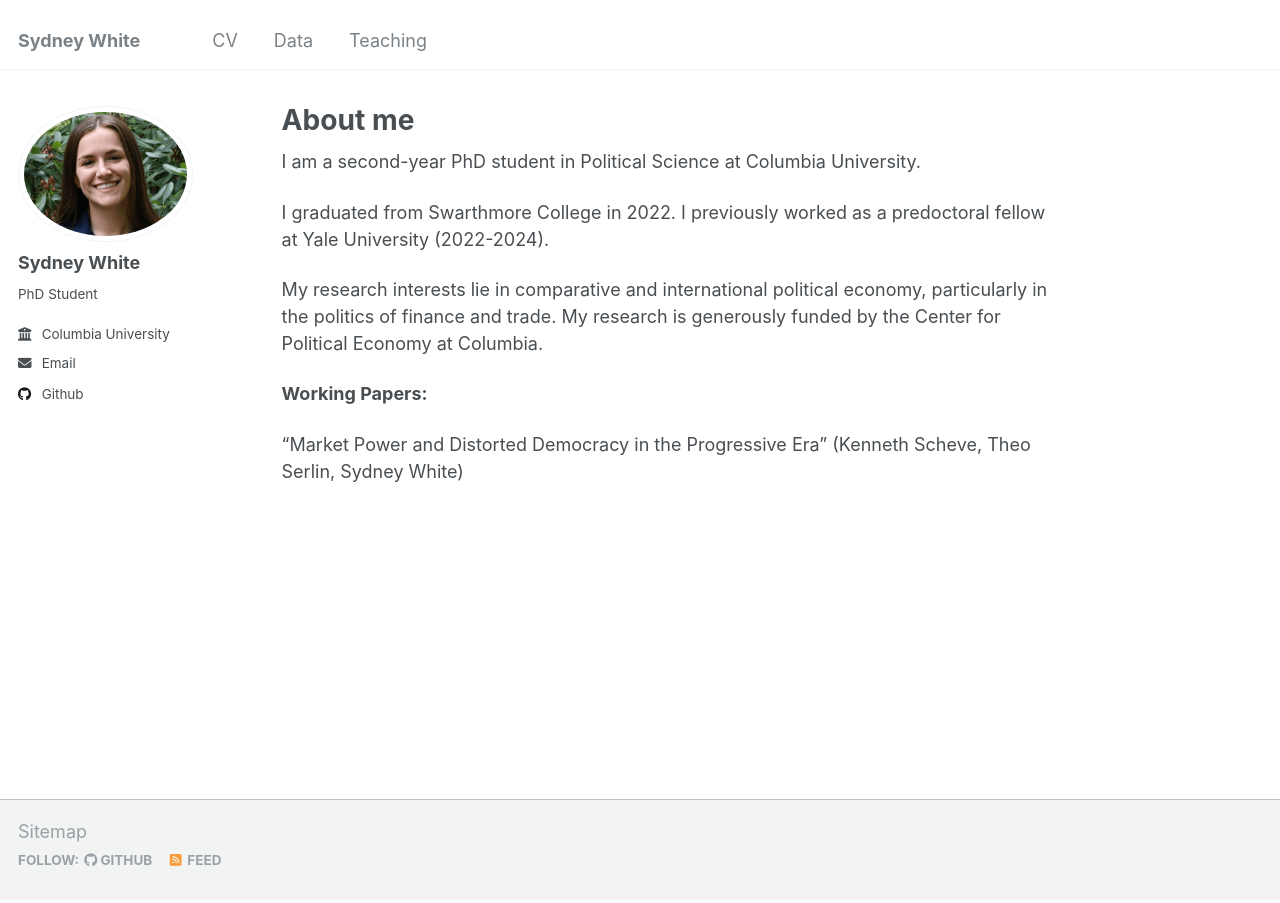
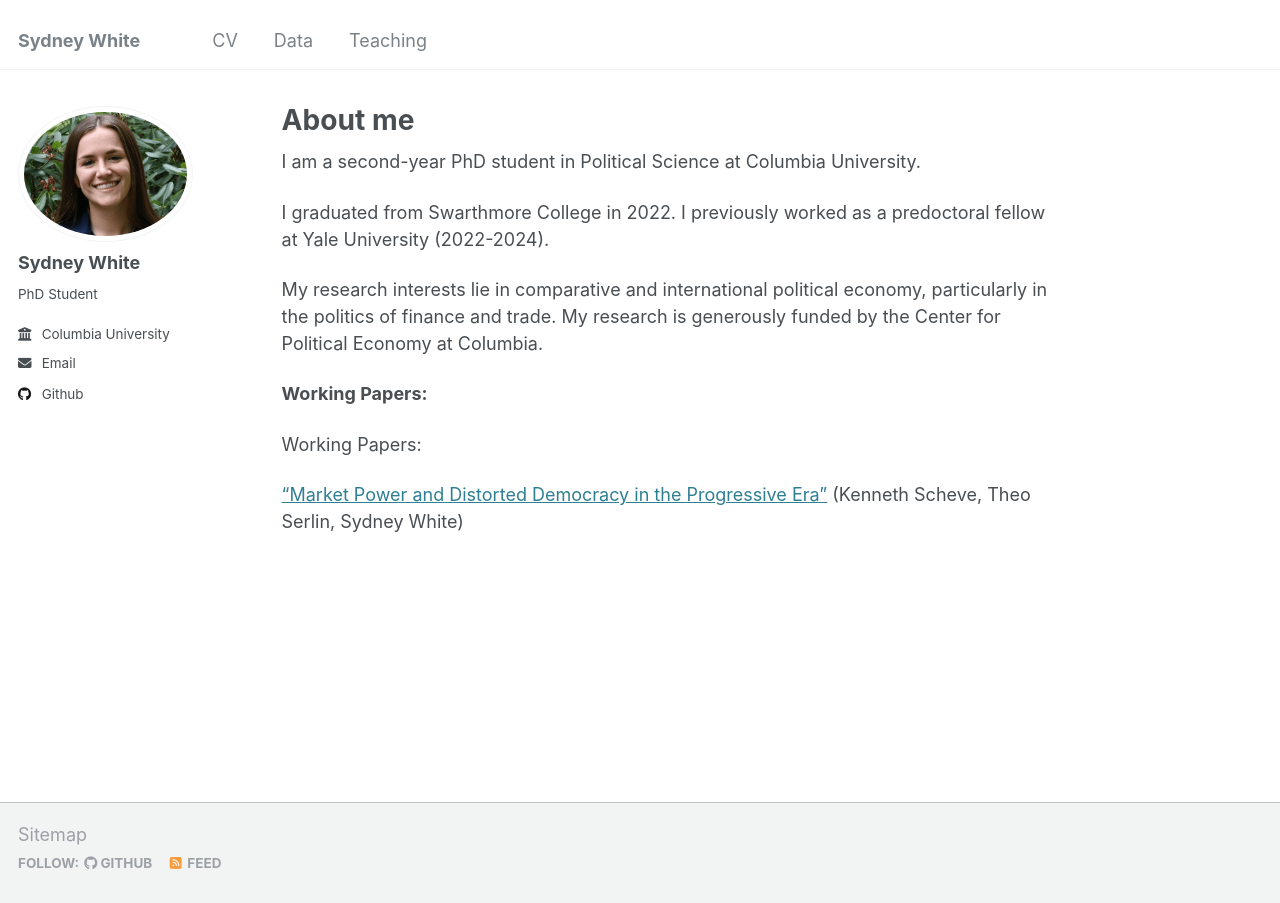
Before and after one commit to Sydney-White/web, a Jekyll site: the page built from _pages/about.md, in a window 1280 px wide. Built offline with Jekyll 4.4.1, drawn with Linux system fonts in a browser that asks for light colours.

Commit message:
Update working papers section with link to PDF

```diff
--- a/_pages/about.md
+++ b/_pages/about.md
@@ -15,4 +15,6 @@ My research interests lie in comparative and international political economy, pa
 
 **Working Papers:**
 
-“Market Power and Distorted Democracy in the Progressive Era” (Kenneth Scheve, Theo Serlin, Sydney White)
+Working Papers:
+
+[“Market Power and Distorted Democracy in the Progressive Era”](/files/market power.pdf) (Kenneth Scheve, Theo Serlin, Sydney White)
```
